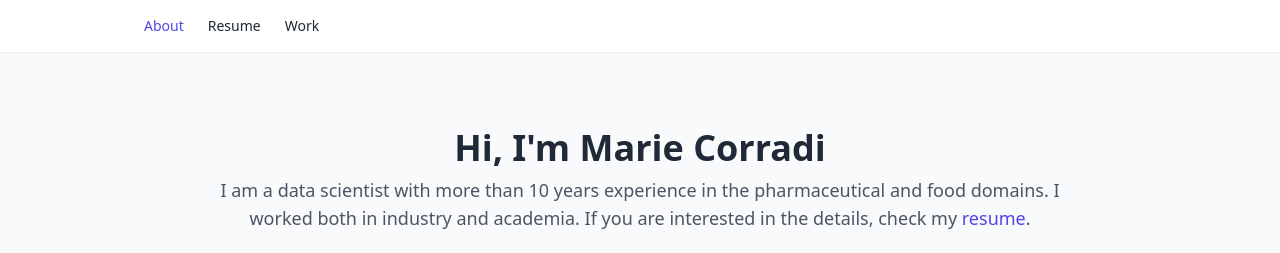
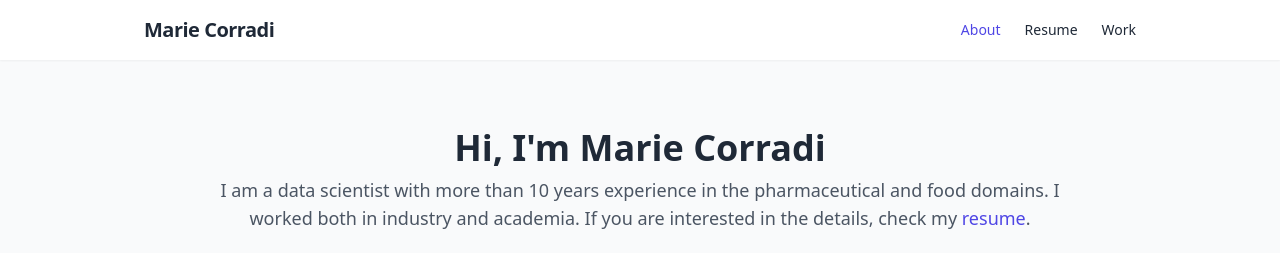
Before and after one commit to MarieCo/TimeWarp, a plain HTML site: page index.html in a window 1280 px wide. Shown: the top 253 px of the page. Drawn offline with nearby package versions, Linux system fonts and the light colour scheme.

Commit message:
restore correct navigation menu

```diff
--- a/index.html
+++ b/index.html
@@ -15,6 +15,9 @@
   <body class="bg-gray-50 dark:bg-gray-900 text-gray-800 dark:text-gray-200 font-sans">
     <header class="fixed top-0 left-0 w-full bg-white dark:bg-gray-800 shadow-sm z-50">
       <nav class="max-w-5xl mx-auto flex justify-between items-center p-4">
+        <h1 class="text-xl font-semibold tracking-tight">
+          <a href="index.html" class="hover:text-indigo-600 dark:hover:text-indigo-400">Marie Corradi</a>
+        </h1>
         <ul class="flex gap-6 text-sm">
           <li><a href="index.html" class="text-indigo-600 dark:text-indigo-400 font-medium">About</a></li>
           <li><a href="resume.html" class="hover:text-indigo-600 dark:hover:text-indigo-400">Resume</a></li>
```
